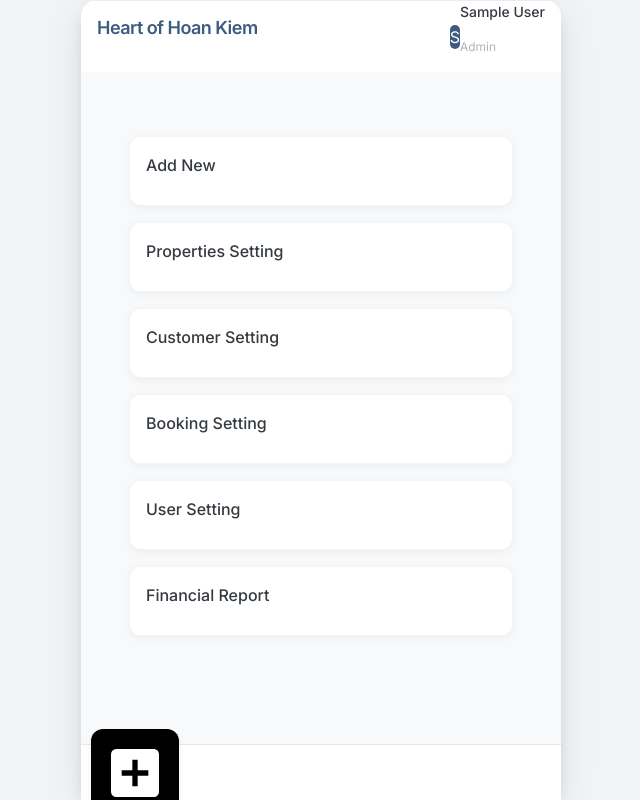
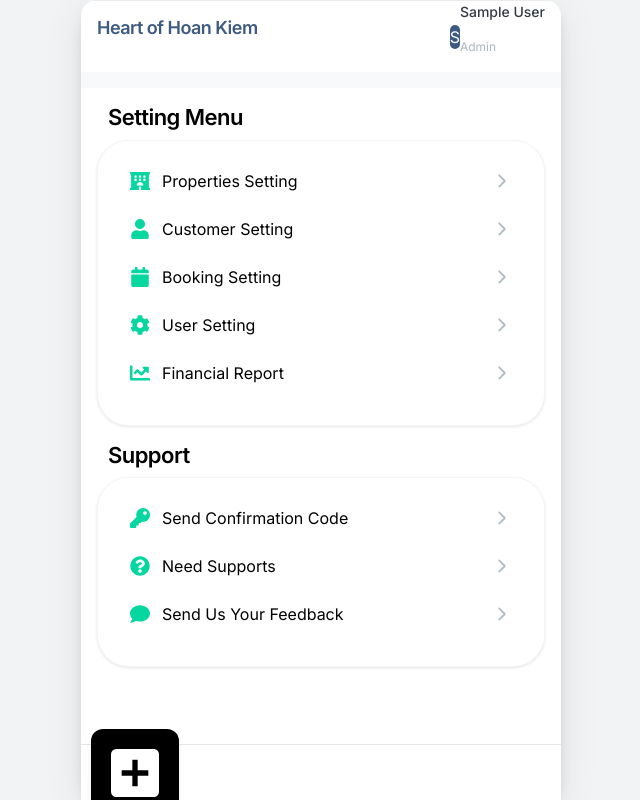
Before and after one commit to NiehXuv/hotel-management-app, a React (Create React App) app: page /menu in a window 1280 px wide. Shown: the whole page, without its empty margins (319-959 px from the left). Built offline with nearby package versions, Linux system fonts and the light colour scheme; no server answers; sample sign-in values are in the browser's storage.

Commit message:
updated noti

```diff
--- a/src/pages/Menu.js
+++ b/src/pages/Menu.js
@@ -1,46 +1,139 @@
-import React from 'react';
-import { Link } from 'react-router-dom';
-import Card from '../components/common/Card';
+import React from "react";
+import { Link } from "react-router-dom";
+import Card from "../components/common/Card"; // Assuming this is your Card component
+import { FaHotel, FaCog, FaUser, FaCalendar, FaChartLine, FaKey, FaQuestionCircle, FaComment } from "react-icons/fa"; // Added icons for Support
+import { IoChevronForward } from "react-icons/io5"; // Chevron icon
 
 const Menu = () => {
-  // Define an array of menu items with labels and paths
-  const menuItems = [
-    { label: 'Add New', path: '/add' },
-    { label: 'Properties Setting', path: '/property' },
-    { label: 'Customer Setting', path: '/customer' },
-    { label: 'Booking Setting', path: '/booking' },
-    { label: 'User Setting', path: '/user' },
-    { label: 'Financial Report', path: '/financial' },
+  // Define menu items for "Setting Menu"
+  const settingMenuItems = [
+    { label: "Properties Setting", path: "/properties", icon: <FaHotel /> },
+    { label: "Customer Setting", path: "/customer", icon: <FaUser /> },
+    { label: "Booking Setting", path: "/booking", icon: <FaCalendar /> },
+    { label: "User Setting", path: "/user", icon: <FaCog /> },
+    { label: "Financial Report", path: "/financial", icon: <FaChartLine /> },
   ];
 
-  // Container styles to maintain layout consistency
+  // Define menu items for "Support"
+  const supportMenuItems = [
+    { label: "Send Confirmation Code", path: "/send-confirmation", icon: <FaKey /> },
+    { label: "Need Supports", path: "/support", icon: <FaQuestionCircle /> },
+    { label: "Send Us Your Feedback", path: "/feedback", icon: <FaComment /> },
+  ];
+
+  // Styles to match the screenshot
   const styles = {
     container: {
-      width: '30em',
-      margin: 'auto',
-      padding: '3rem',
-      paddingBottom: 'calc(1rem + var(--footer-height))',
-      minHeight: '100vh',
-      boxSizing: 'border-box',
+      width: "100vw",
+      maxWidth: "480px",
+      margin: "0 auto",
+      padding: "1rem",
+      paddingBottom: "calc(1rem + 60px)", // Space for bottom navigation
+      minHeight: "100vh",
+      backgroundColor: "white",
+      boxSizing: "border-box",
+    },
+    header: {
+      display: "flex",
+      justifyContent: "space-between",
+      alignItems: "center",
+      marginBottom: "1.5rem",
+    },
+    headerTitle: {
+      fontSize: "16px",
+      fontWeight: "400",
+      color: "#42A5F5", // Blue color for "Heart of Hoan Kiem"
+    },
+    userInfo: {
+      display: "flex",
+      alignItems: "center",
+      fontSize: "14px",
+      color: "#666",
+    },
+    userAvatar: {
+      width: "24px",
+      height: "24px",
+      borderRadius: "50%",
+      backgroundColor: "#42A5F5",
+      marginLeft: "8px",
+    },
+    sectionTitle: {
+      paddingLeft: '0.5em',
+      fontSize: "22px",
+      fontWeight: "600",
+      color: "#000",
+      marginBottom: "0.5rem",
+    },
+    card: {
+      borderRadius: "2em",
+      marginBottom: "1rem",
+      boxShadow: "0 1px 3px rgba(0, 0, 0, 0.1)",
+    },
+    menuItem: {
+      display: "flex",
+      alignItems: "center",
+      justifyContent: "space-between",
+      padding: "12px 16px",
+      backgroundColor: "transparent",
+      color: "black",
+      textDecoration: "none",
+      fontSize: "16px",
+      fontWeight: "400",
+    },
+    icon: {
+      marginRight: "12px",
+      color: "#06D7A0", // Blue icon color
+      fontSize: "20px",
+    },
+    chevron: {
+      color: "#B0BEC5", // Grayish chevron
+      fontSize: "20px",
     },
   };
 
   return (
     <div style={styles.container}>
-      {menuItems.map((item) => (
-        <Card
+
+
+      {/* Setting Menu Card */}
+      <div>
+        <h2 style={styles.sectionTitle}>Setting Menu</h2>
+        <Card style={styles.card}>
+          {settingMenuItems.map((item) => (
+            <Link
               key={item.path}
-          className="shadow-lg rounded-lg border border-neutral-200 mb-4"
-          bodyClassName="p-4 sm:p-6"
+              to={item.path}
+              style={styles.menuItem}
             >
+              <div style={{ display: "flex", alignItems: "center" }}>
+                <span style={styles.icon}>{item.icon}</span>
+                <span>{item.label}</span>
+              </div>
+              <IoChevronForward style={styles.chevron} />
+            </Link>
+          ))}
+        </Card>
+      </div>
+
+      {/* Support Card */}
+      <div>
+        <h2 style={styles.sectionTitle}>Support</h2>
+        <Card style={styles.card}>
+          {supportMenuItems.map((item) => (
             <Link
+              key={item.path}
               to={item.path}
-            style={{ display: 'block', textDecoration: 'none', color: 'inherit' }}
+              style={styles.menuItem}
             >
-            {item.label}
+              <div style={{ display: "flex", alignItems: "center" }}>
+                <span style={styles.icon}>{item.icon}</span>
+                <span>{item.label}</span>
+              </div>
+              <IoChevronForward style={styles.chevron} />
             </Link>
+          ))}
         </Card>
-      ))}
+      </div>
     </div>
   );
 };
--- a/src/pages/Notifications.js
+++ b/src/pages/Notifications.js
@@ -50,7 +50,7 @@ const Notifications = () => {
     },
     headerTitle: {
       fontSize: "24px",
-      paddingLeft: '0.4em',
+      paddingLeft: "0.4em",
       fontWeight: "700",
       color: "#000",
     },
@@ -95,11 +95,19 @@ const Notifications = () => {
       fontWeight: "500",
     },
     notificationTime: {},
-
+    clearAllButton: {
+      padding: "4px 8px",
+      fontSize: "12px",
+      backgroundColor: "#F04770",
+      color: "white",
+      border: "none",
+      borderRadius: "2em",
+      cursor: "pointer",
+    },
   };
 
   const navigate = useNavigate();
-  const { hasPermission, user } = useAuth(); // Assuming useAuth provides user info
+  const { hasPermission, user } = useAuth();
 
   const [notifications, setNotifications] = useState([]);
   const [loading, setLoading] = useState(true);
@@ -131,6 +139,31 @@ const Notifications = () => {
 
     fetchNotifications();
   }, []);
+
+  // Handle Clear All button click
+  const handleClearAll = async () => {
+    if (window.confirm("Are you sure you want to clear all notifications?")) {
+      try {
+        const response = await fetch("http://localhost:5000/notifications", {
+          method: "DELETE",
+        });
+        if (!response.ok) {
+          throw new Error("Failed to clear notifications");
+        }
+
+        const result = await response.json();
+        if (!result.message) {
+          throw new Error(result.error || "Failed to clear notifications");
+        }
+
+        setNotifications([]); // Clear the local state
+        console.log("All notifications cleared.");
+      } catch (err) {
+        setError("Failed to clear notifications");
+        console.error(err);
+      }
+    }
+  };
 
   // Format date for display (e.g., "Mar 27, 09:28 AM")
   const formatDateTime = (dateString) => {
@@ -174,7 +207,11 @@ const Notifications = () => {
       {/* Header */}
       <div style={styles.headerContainer}>
         <h1 style={styles.headerTitle}>Notifications</h1>
-
+        {notifications.length > 0 && (
+          <button style={styles.clearAllButton} onClick={handleClearAll}>
+            Clear All
+          </button>
+        )}
       </div>
 
       {/* Notification List */}
@@ -212,8 +249,6 @@ const Notifications = () => {
           No notifications available
         </p>
       )}
-
-
     </div>
   );
 };
```
Also changed, not shown: 2 other files (tests, documents, lock files or other folders). Lines whose indentation alone changed are shown as unchanged.
